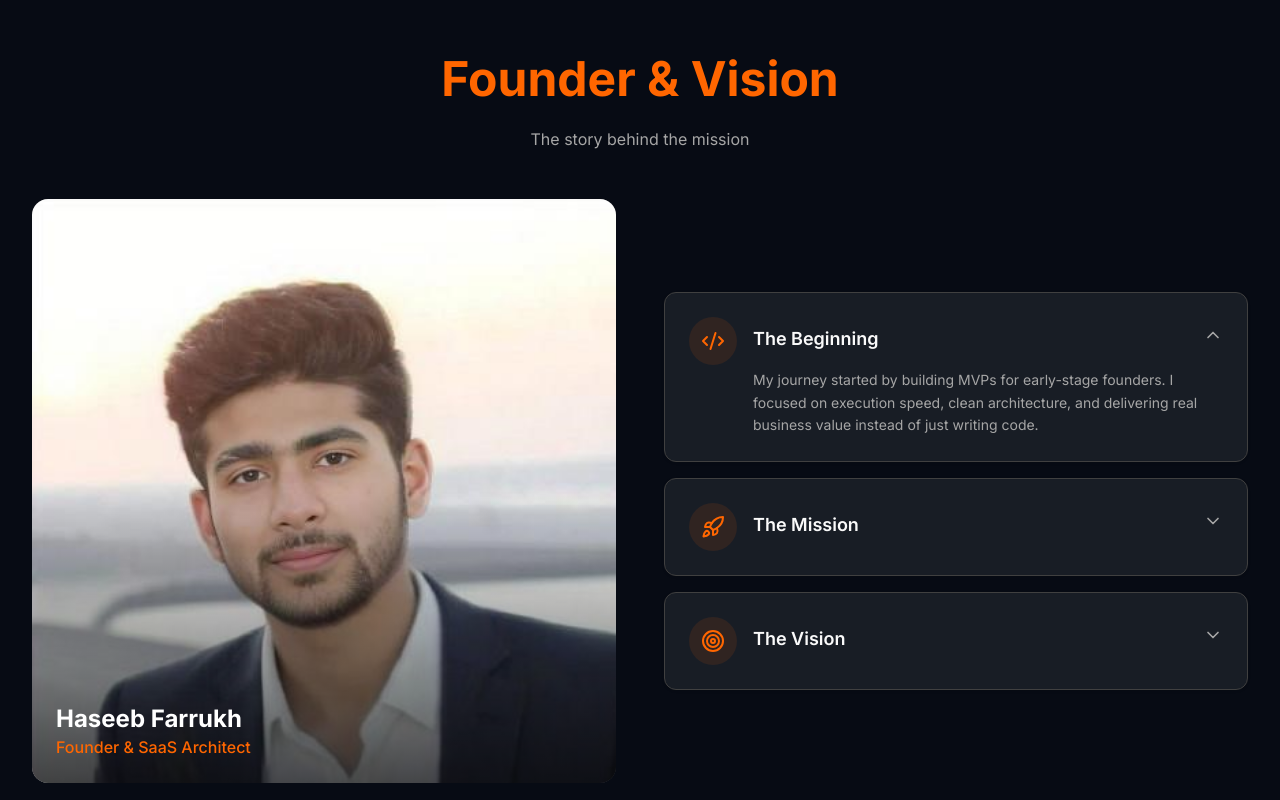
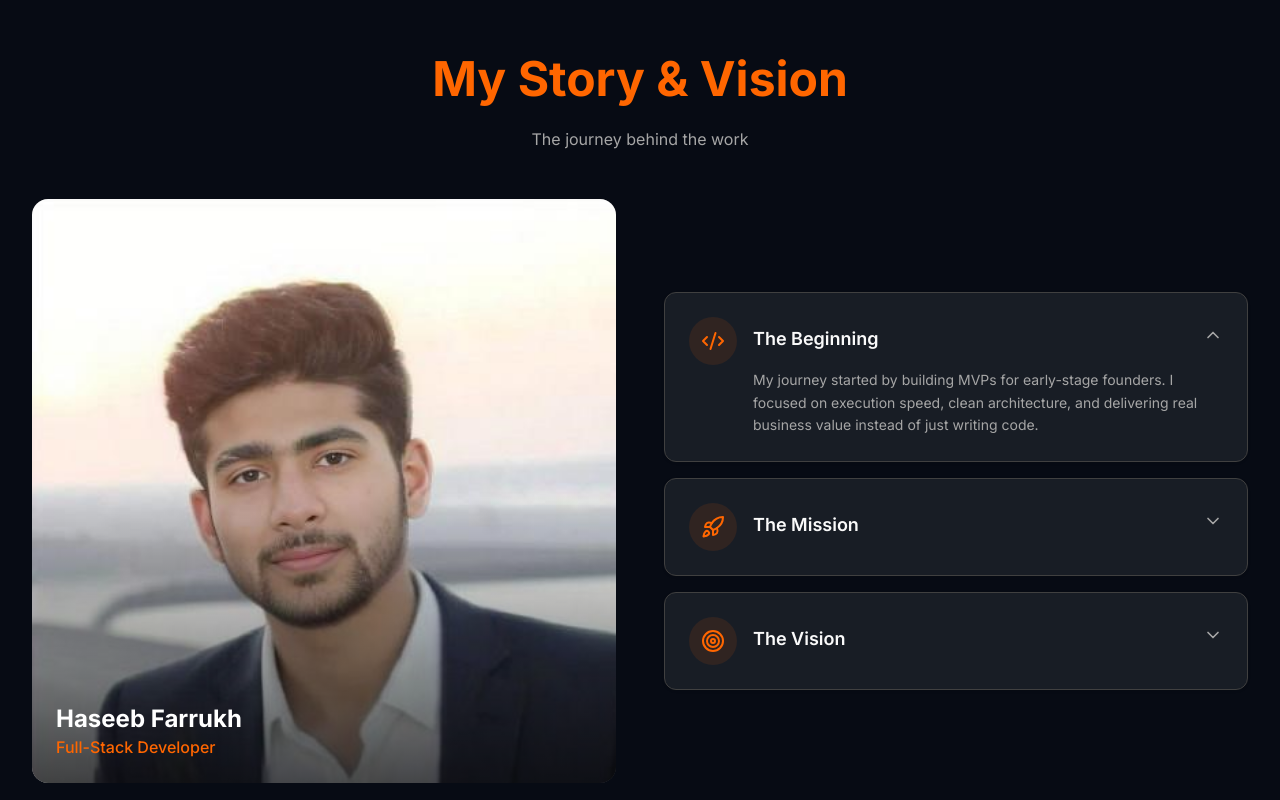
Before and after one commit to Haseebsheikh786/dev-haseeb, a Next.js app: page / in a window 1280 px wide. Shown: the part 4880-5680 px from the top of the page. Built offline with nearby package versions, Linux system fonts and the light colour scheme.

Commit message:
change text and loader

```diff
--- a/src/app/layout.tsx
+++ b/src/app/layout.tsx
@@ -4,7 +4,7 @@ import { ThemeProvider } from "@/components/theme-provider";
 import Navbar from "@/components/navbar";
 import Footer from "@/components/footer";
 import { siteConfig } from "@/lib/seo-config";
-
+import AppLoader from "@/components/Loader";
 
 const inter = Inter({ subsets: ["latin"] });
 
@@ -32,6 +32,7 @@ export default function RootLayout({
           enableSystem
           disableTransitionOnChange
         >
+          <AppLoader />
           <Navbar />
           <main className="relative">{children}</main>
           <Footer />
--- /dev/null
+++ b/src/components/Loader.jsx
@@ -0,0 +1,32 @@
+"use client";
+import { useState, useEffect } from "react";
+
+export default function AppLoader() {
+    const [mounted, setMounted] = useState(false);
+    useEffect(() => {
+        setMounted(true);
+    }, []);
+
+    if (!mounted) {
+        return (
+            <div className="fixed inset-0 z-50 flex items-center justify-center h-screen">
+
+                <div className="flex flex-col items-center gap-6">
+
+                    {/* Spinner */}
+                    <div className="relative w-16 h-16">
+                        <div className="absolute inset-0 rounded-full border-4 border-muted"></div>
+                        <div className="absolute inset-0 rounded-full border-4 border-t-primary animate-spin"></div>
+                    </div>
+
+                    {/* Text */}
+                    <p className="text-sm tracking-widest text-muted-foreground animate-pulse">
+                        LOADING EXPERIENCE
+                    </p>
+
+                </div>
+
+            </div>
+        )
+    }
+}
--- a/src/components/founder.jsx
+++ b/src/components/founder.jsx
@@ -3,17 +3,13 @@
 import { useState } from "react";
 import { Card } from "@/components/ui/card";
 import {
-  Sparkles,
-  TrendingUp,
   Target,
   ChevronDown,
   Code2,
   Rocket,
-  ShieldCheck,
   Star,
   Users,
   Layers,
-  GitBranch,
 } from "lucide-react";
 import { motion, AnimatePresence } from "framer-motion";
 import { fadeUp, scaleUp, slideInLeft, slideInRight } from '@/lib/animations'
@@ -35,7 +31,7 @@ const sections = [
     title: "The Vision",
     icon: Target,
     content:
-      "I envision building a product-focused development studio that partners long-term with ambitious founders and helps them scale confidently.",
+      "I'm building my development practice to partner long-term with ambitious founders and help them scale confidently.",
   },
 ];
 
@@ -75,14 +71,14 @@ export default function Founder() {
             variants={fadeUp}
             className="text-4xl md:text-5xl font-bold mb-6"
           >
-            <span className="text-primary">Founder & Vision </span>
+            <span className="text-primary">My Story & Vision </span>
           </motion.h2>
 
           <motion.p
             variants={fadeUp}
             className="text-muted-foreground max-w-2xl mx-auto"
           >
-            The story behind the mission
+            The journey behind the work
           </motion.p>
         </motion.div>
 
@@ -103,7 +99,7 @@ export default function Founder() {
                 whileHover={{ scale: 1.05 }}
                 transition={{ duration: 0.5 }}
                 src="/Haseeb.jpg"
-                alt="Founder"
+                alt="Haseeb Farrukh"
                 className="w-full h-full object-cover object-top"
               />
               <div className="absolute inset-0 bg-gradient-to-t from-black/70 via-transparent to-transparent" />
@@ -118,7 +114,7 @@ export default function Founder() {
                   Haseeb Farrukh
                 </h3>
                 <p className="text-primary font-medium">
-                  Founder & SaaS Architect
+                  Full-Stack Developer
                 </p>
               </motion.div>
             </motion.div>
```
